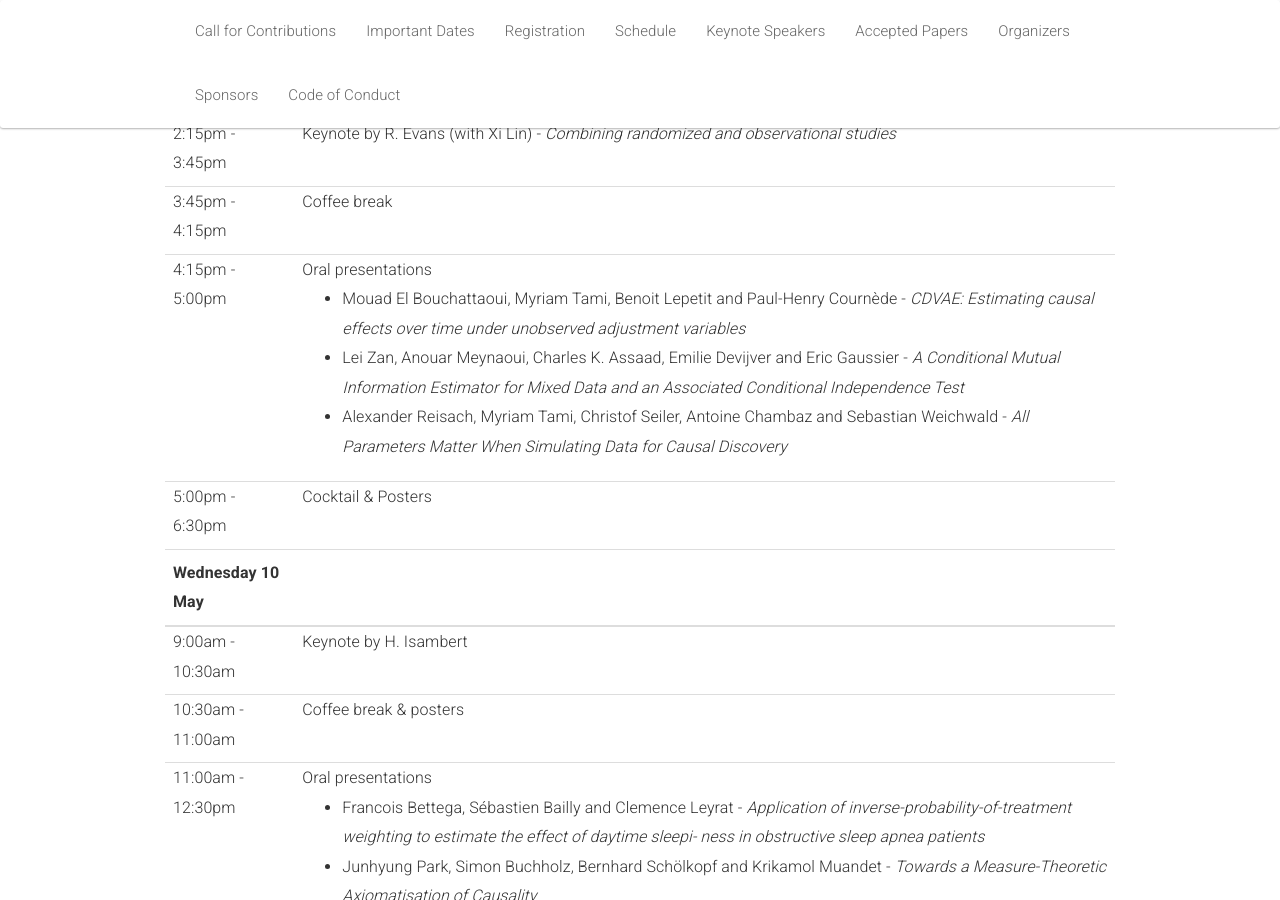
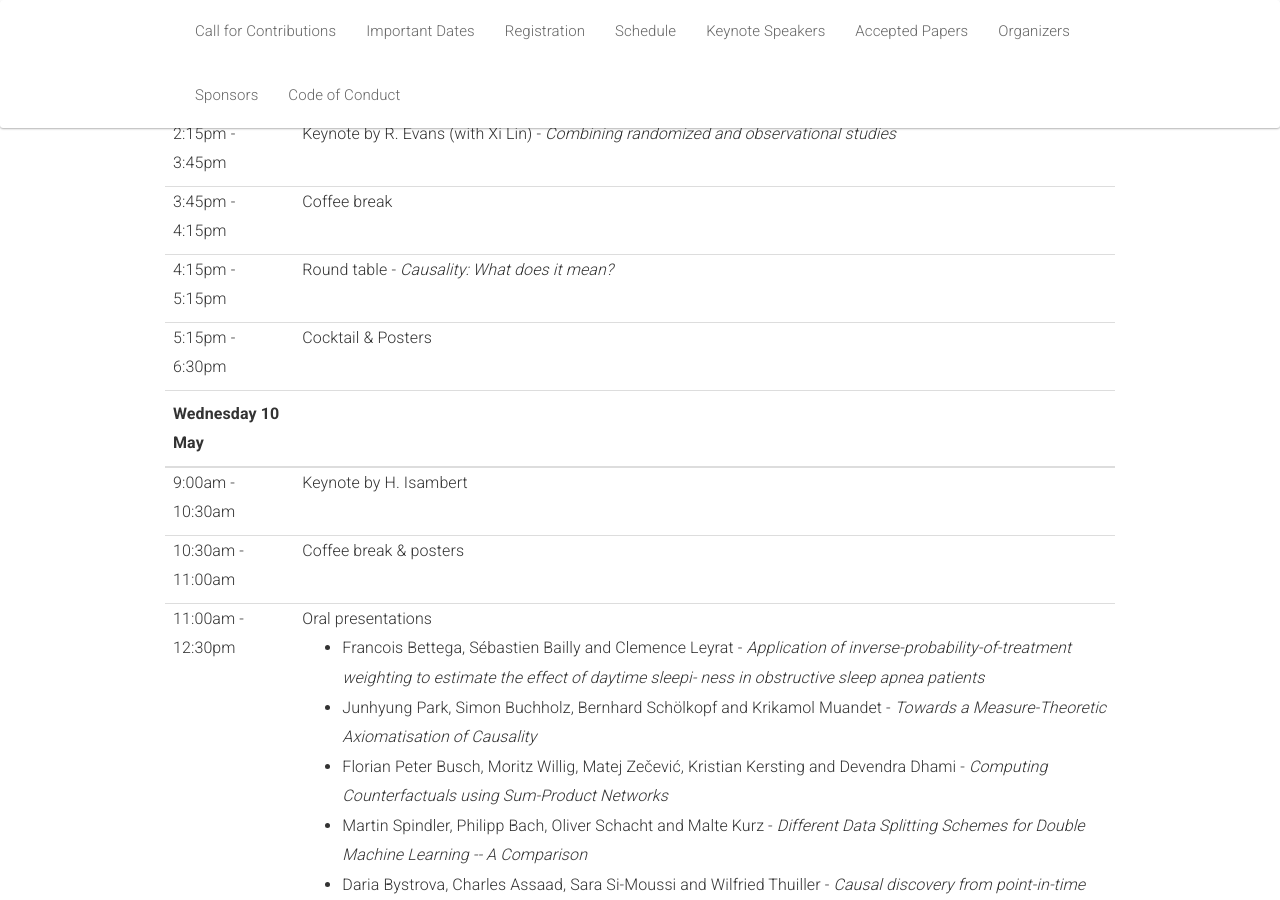
Before and after one commit to quarter-on-causality/quarter-on-causality.github.io, a Jekyll site: the page built from _pages/home_challenges.md, in a window 1280 px wide and 900 px high, scrolled down 2255 px. Built offline with Jekyll 4.4.1, drawn with Linux system fonts in a browser that asks for light colours; nearby versions of some CDN libraries; some of the changed text lies outside the part shown.

Commit message:
Update home_challenges.md

```diff
--- a/_pages/home_challenges.md
+++ b/_pages/home_challenges.md
@@ -147,17 +147,11 @@
           <td>Coffee break</td>
         </tr>
 	      <tr>
-          <td>4:15pm - 5:00pm</td>
-          <td>Oral presentations
-		<ul>
-			<li>Mouad El Bouchattaoui, Myriam Tami, Benoit Lepetit and Paul-Henry Cournède - <i>CDVAE: Estimating causal effects over time under unobserved adjustment variables</i></li>
-			<li>Lei Zan, Anouar Meynaoui, Charles K. Assaad, Emilie Devijver and Eric Gaussier - <i>A Conditional Mutual Information Estimator for Mixed Data and an Associated Conditional Independence Test</i></li>
-			<li>Alexander Reisach, Myriam Tami, Christof Seiler, Antoine Chambaz and Sebastian Weichwald - <i>All Parameters Matter When Simulating Data for Causal Discovery</i></li>
-		</ul>
-          </td>
+          <td>4:15pm - 5:15pm</td>
+          <td>Round table - <i>Causality: What does it mean?</i></td>
         </tr>
 	      <tr>
-          <td>5:00pm - 6:30pm</td>
+          <td>5:15pm - 6:30pm</td>
           <td>Cocktail & Posters</td>
         </tr>
       </tbody>
@@ -272,7 +266,13 @@
         </tr>
         <tr>
           <td>10:45am - 11:30am</td>
-          <td>Oral presentations</td>
+          <td>Oral presentations
+		<ul>
+			<li>Mouad El Bouchattaoui, Myriam Tami, Benoit Lepetit and Paul-Henry Cournède - <i>CDVAE: Estimating causal effects over time under unobserved adjustment variables</i></li>
+			<li>Lei Zan, Anouar Meynaoui, Charles K. Assaad, Emilie Devijver and Eric Gaussier - <i>A Conditional Mutual Information Estimator for Mixed Data and an Associated Conditional Independence Test</i></li>
+			<li>Alexander Reisach, Myriam Tami, Christof Seiler, Antoine Chambaz and Sebastian Weichwald - <i>All Parameters Matter When Simulating Data for Causal Discovery</i></li>
+		</ul>
+	  </td>
         </tr>
         <tr>
           <td>11:30am - 12:00pm</td>
```
